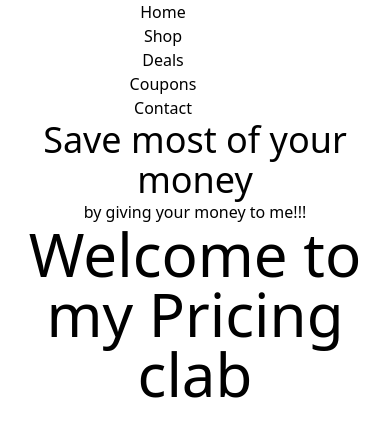
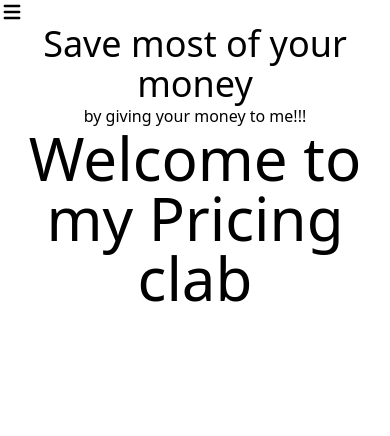
Before and after one commit to rahathossain3/tailwind-pricing-clab-m51, a React (Create React App) app: page / in a window 390 px wide. Shown: the top 436 px of the page. Built offline with nearby package versions, Linux system fonts and the light colour scheme.

Commit message:
hambarger menu add

```diff
--- a/src/components/Navbar/Navbar.js
+++ b/src/components/Navbar/Navbar.js
@@ -1,7 +1,12 @@
-import React from 'react';
+import React, { useState } from 'react';
 import Link from '../Link/Link';
+import { MenuIcon, XIcon } from '@heroicons/react/solid'
 
 const Navbar = () => {
+
+    const [open, setOpen] = useState(false)
+
+
     const routes = [
         { id: 1, name: 'Home', link: './home' },
         { id: 2, name: 'Shop', link: './shop' },
@@ -11,7 +16,10 @@ const Navbar = () => {
     ]
     return (
         <nav>
-            <ul className='md:flex justify-center'>
+            <div onClick={() => setOpen(!open)} className='w-6 h-6 md:hidden'>
+                {open ? <XIcon></XIcon> : <MenuIcon> </MenuIcon>}
+            </div>
+            <ul className={`md:flex justify-center absolute duration-500 ease-in ${open ? 'top-6' : 'top-[-120px]'}`}>
                 {
                     routes.map(route => <Link
                         key={route.id}
```
